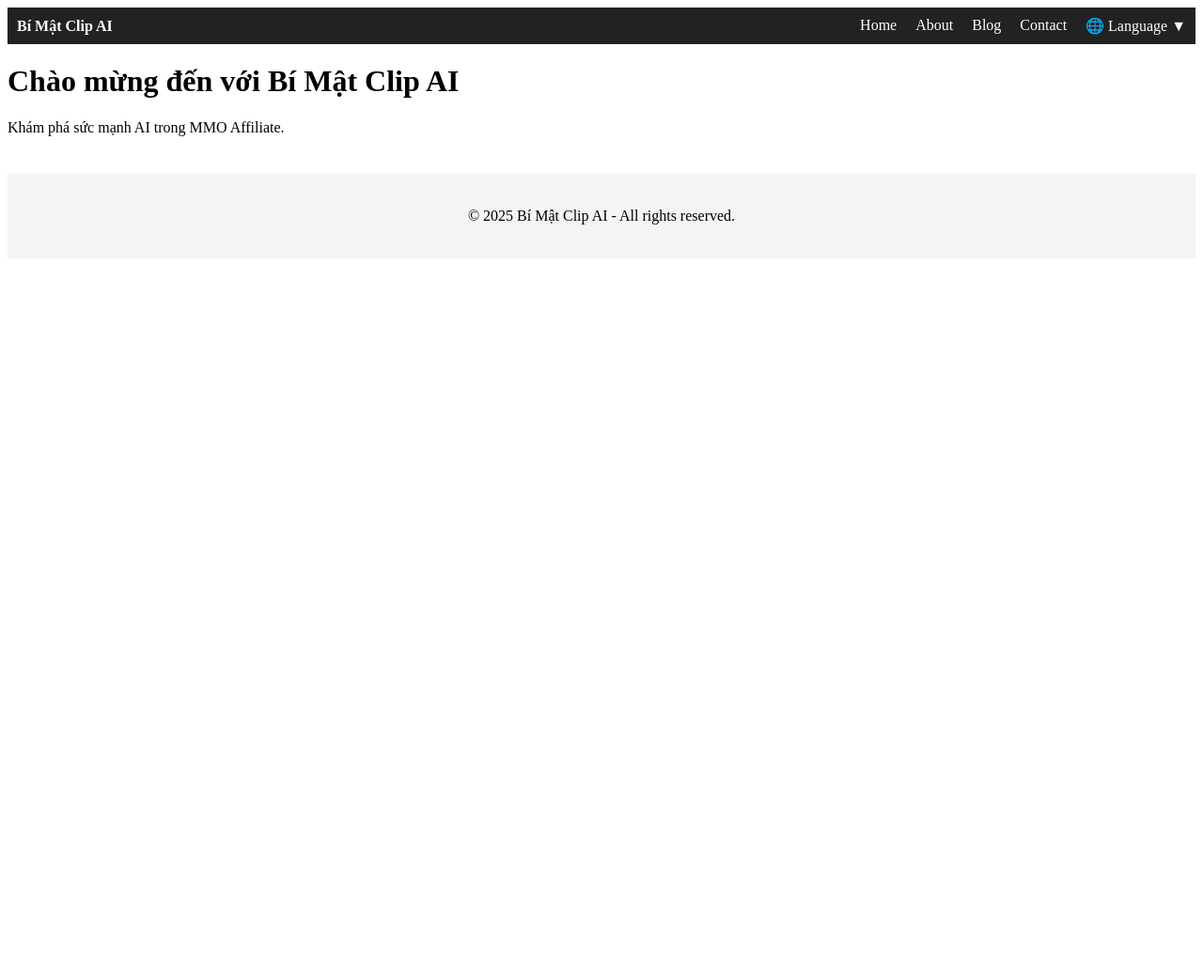
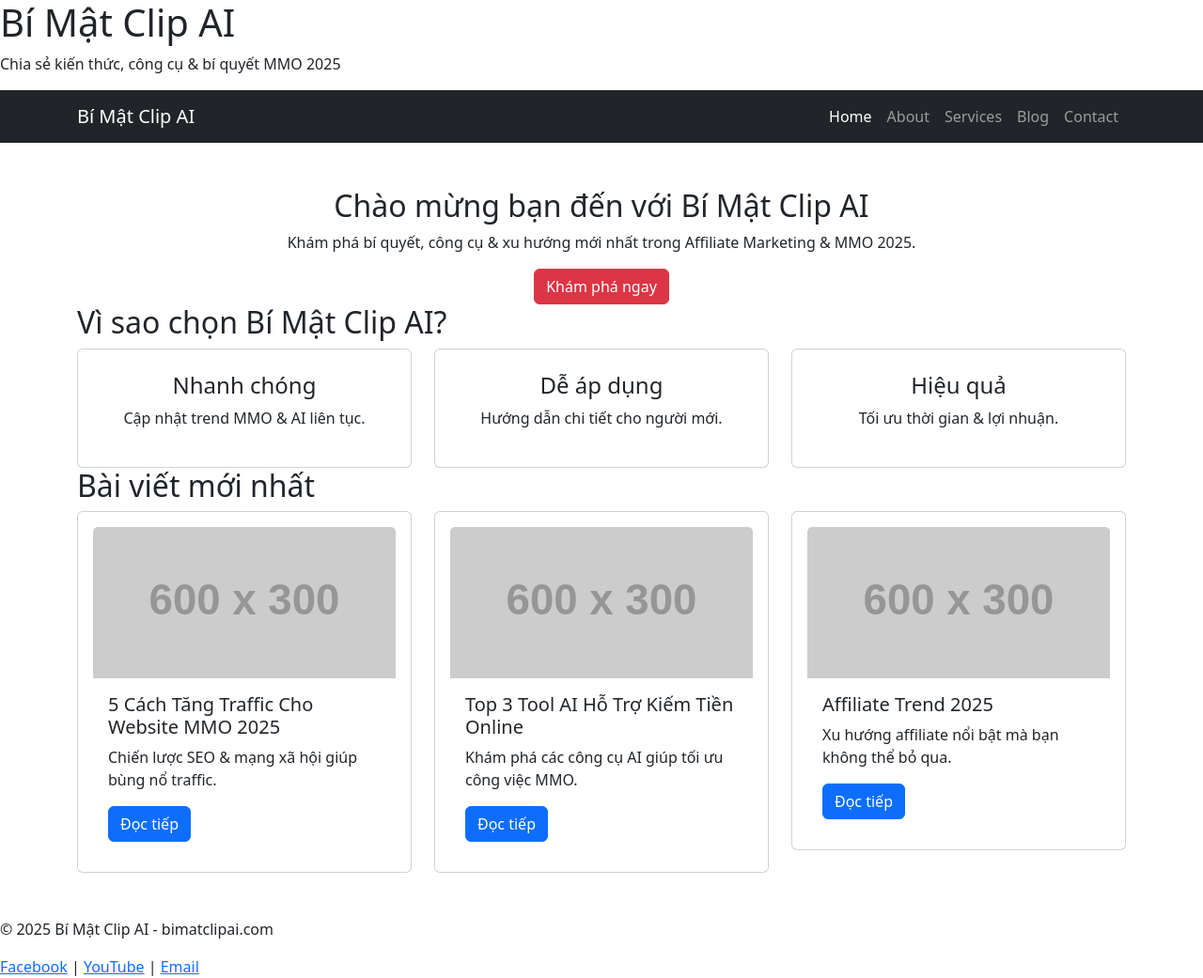
Before and after one commit to anhTiToan/bimatclipai., a plain HTML site: page index.html in a window 1280 px wide. Shown: the whole page at 94% size. Before the commit the page ends 800 px from the top, so only its background shows below. Drawn offline with nearby package versions, Linux system fonts and the light colour scheme; placeholder pictures from the web are drawn by us.

Commit message:
Add files via upload

```diff
--- a/index.html
+++ b/index.html
@@ -1,35 +1,99 @@
-<!DOCTYPE html><html lang='vi'><head><meta charset='UTF-8'><title>Bí Mật Clip AI</title></head><body>
-<header>
-  <nav style="display:flex; justify-content:space-between; align-items:center; padding:10px; background:#222; color:#fff;">
-    <div><a href="/" style="color:#fff; text-decoration:none; font-weight:bold;">Bí Mật Clip AI</a></div>
-    <ul style="list-style:none; display:flex; gap:20px; margin:0; padding:0;">
-      <li><a href="/" style="color:#fff; text-decoration:none;">Home</a></li>
-      <li><a href="/about.html" style="color:#fff; text-decoration:none;">About</a></li>
-      <li><a href="/blog.html" style="color:#fff; text-decoration:none;">Blog</a></li>
-      <li><a href="/contact.html" style="color:#fff; text-decoration:none;">Contact</a></li>
-      <li style="position:relative;">
-        <a href="#" style="color:#fff; text-decoration:none;">🌐 Language ▼</a>
-        <ul style="position:absolute; top:100%; left:0; background:#fff; color:#000; display:none; padding:5px 0; margin:0; list-style:none; border-radius:6px; min-width:140px; box-shadow:0 2px 6px rgba(0,0,0,0.2);">
-          <li><a href="/" style="display:block; padding:5px 10px; color:#000; text-decoration:none;">🇻🇳 Tiếng Việt</a></li>
-          <li><a href="/en/" style="display:block; padding:5px 10px; color:#000; text-decoration:none;">🇬🇧 English</a></li>
-        </ul>
-      </li>
-    </ul>
-  </nav>
-  <script>
-    document.addEventListener("DOMContentLoaded", function(){
-      const langMenu = document.querySelector("nav ul li:last-child");
-      langMenu.addEventListener("mouseenter", () => {
-        langMenu.querySelector("ul").style.display = "block";
-      });
-      langMenu.addEventListener("mouseleave", () => {
-        langMenu.querySelector("ul").style.display = "none";
-      });
-    });
-  </script>
-</header>
-<h1>Chào mừng đến với Bí Mật Clip AI</h1><p>Khám phá sức mạnh AI trong MMO Affiliate.</p>
-<footer style="text-align:center; padding:20px; background:#f4f4f4; margin-top:40px;">
-  <p>© 2025 Bí Mật Clip AI - All rights reserved.</p>
-</footer>
-</body></html>
+<!DOCTYPE html>
+<html lang="vi">
+<head>
+  <meta charset="utf-8">
+  <meta name="viewport" content="width=device-width,initial-scale=1">
+  <title>Home - Bí Mật Clip AI</title>
+  <link href="https://cdn.jsdelivr.net/npm/bootstrap@5.3.2/dist/css/bootstrap.min.css" rel="stylesheet">
+  <link href="assets/css/style.css" rel="stylesheet">
+  <link href="https://fonts.googleapis.com/css2?family=Poppins:wght@400;600&display=swap" rel="stylesheet">
+</head>
+<body>
+  <header>
+    <h1>Bí Mật Clip AI</h1>
+    <p>Chia sẻ kiến thức, công cụ & bí quyết MMO 2025</p>
+  </header>
+
+<nav class="navbar navbar-expand-lg navbar-dark bg-dark">
+  <div class="container">
+    <a class="navbar-brand" href="index.html">Bí Mật Clip AI</a>
+    <button class="navbar-toggler" type="button" data-bs-toggle="collapse" data-bs-target="#navbarNav">
+      <span class="navbar-toggler-icon"></span>
+    </button>
+    <div class="collapse navbar-collapse" id="navbarNav">
+      <ul class="navbar-nav ms-auto">
+        <li class="nav-item"><a class="nav-link active" href="index.html">Home</a></li>
+        <li class="nav-item"><a class="nav-link " href="about.html">About</a></li>
+        <li class="nav-item"><a class="nav-link " href="services.html">Services</a></li>
+        <li class="nav-item"><a class="nav-link " href="blog.html">Blog</a></li>
+        <li class="nav-item"><a class="nav-link " href="contact.html">Contact</a></li>
+      </ul>
+    </div>
+  </div>
+</nav>
+
+  <main class="container my-5">
+
+<div class="hero text-center">
+  <h2>Chào mừng bạn đến với Bí Mật Clip AI</h2>
+  <p>Khám phá bí quyết, công cụ & xu hướng mới nhất trong Affiliate Marketing & MMO 2025.</p>
+  <a href="blog.html" class="btn btn-danger">Khám phá ngay</a>
+</div>
+
+<div class="section">
+  <h2>Vì sao chọn Bí Mật Clip AI?</h2>
+  <div class="row text-center">
+    <div class="col-md-4"><div class="card p-4"><h4>Nhanh chóng</h4><p>Cập nhật trend MMO & AI liên tục.</p></div></div>
+    <div class="col-md-4"><div class="card p-4"><h4>Dễ áp dụng</h4><p>Hướng dẫn chi tiết cho người mới.</p></div></div>
+    <div class="col-md-4"><div class="card p-4"><h4>Hiệu quả</h4><p>Tối ưu thời gian & lợi nhuận.</p></div></div>
+  </div>
+</div>
+
+<div class="section">
+  <h2>Bài viết mới nhất</h2>
+  <div class="row">
+    <div class="col-md-4">
+      <div class="card p-3">
+        <img src="https://via.placeholder.com/600x300?text=Traffic" class="card-img-top" alt="Traffic">
+        <div class="card-body">
+          <h5 class="card-title">5 Cách Tăng Traffic Cho Website MMO 2025</h5>
+          <p class="card-text">Chiến lược SEO & mạng xã hội giúp bùng nổ traffic.</p>
+          <a href="posts/post1.html" class="btn btn-primary">Đọc tiếp</a>
+        </div>
+      </div>
+    </div>
+    <div class="col-md-4">
+      <div class="card p-3">
+        <img src="https://via.placeholder.com/600x300?text=AI+Tools" class="card-img-top" alt="AI Tools">
+        <div class="card-body">
+          <h5 class="card-title">Top 3 Tool AI Hỗ Trợ Kiếm Tiền Online</h5>
+          <p class="card-text">Khám phá các công cụ AI giúp tối ưu công việc MMO.</p>
+          <a href="posts/post2.html" class="btn btn-primary">Đọc tiếp</a>
+        </div>
+      </div>
+    </div>
+    <div class="col-md-4">
+      <div class="card p-3">
+        <img src="https://via.placeholder.com/600x300?text=Trends" class="card-img-top" alt="Trends">
+        <div class="card-body">
+          <h5 class="card-title">Affiliate Trend 2025</h5>
+          <p class="card-text">Xu hướng affiliate nổi bật mà bạn không thể bỏ qua.</p>
+          <a href="posts/post3.html" class="btn btn-primary">Đọc tiếp</a>
+        </div>
+      </div>
+    </div>
+  </div>
+</div>
+
+  </main>
+  <footer>
+    <p>© 2025 Bí Mật Clip AI - bimatclipai.com</p>
+    <div>
+      <a href="#">Facebook</a> |
+      <a href="#">YouTube</a> |
+      <a href="mailto:hi@bimatclipai.com">Email</a>
+    </div>
+  </footer>
+  <script src="https://cdn.jsdelivr.net/npm/bootstrap@5.3.2/dist/js/bootstrap.bundle.min.js"></script>
+</body>
+</html>
```
Also changed, not shown: about.html (+48 -35 lines), blog.html (+48 -35 lines), contact.html (+58 -35 lines).
